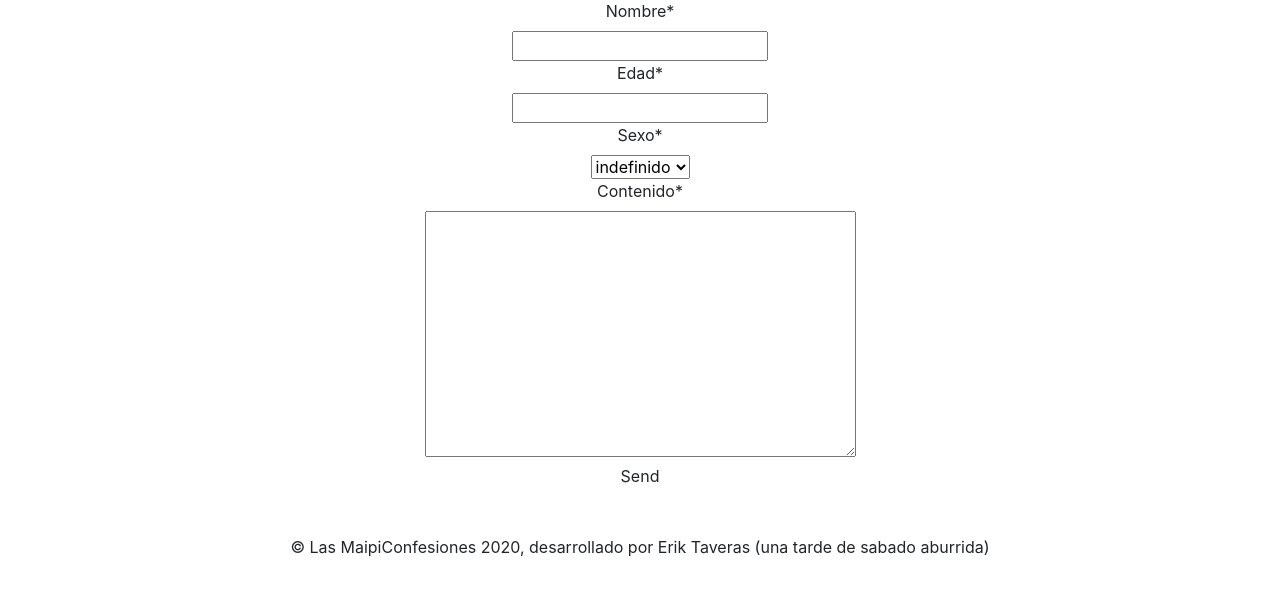
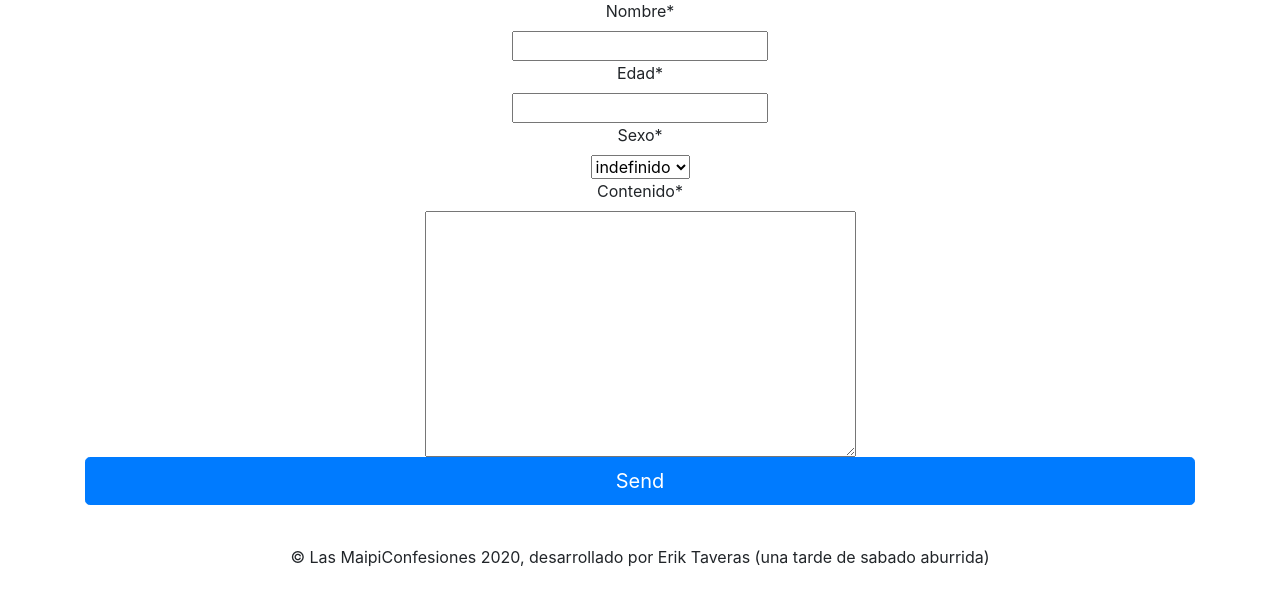
Before and after one commit to eriktaveras/confesiones, a Django app: page /confesion/agregar_confesion/ in a window 1280 px wide. Shown: the part 257-850 px from the top of the page. Before the commit the page ends 814 px from the top, so only its background shows below. Run offline with Django 3.2, Linux system fonts and the light colour scheme; some libraries are stand-ins or nearby versions.

Commit message:
algunos arreglos en el frontend

```diff
--- a/confesion/templates/agregar_confesion.html
+++ b/confesion/templates/agregar_confesion.html
@@ -9,7 +9,7 @@
     <form method="POST" class="post-form">{% csrf_token %}
         {{ form |crispy}}
 
-        <button type="submit" class="save btn btn-default">Send</button>
+        <button type="submit" class="btn btn-primary btn-lg btn-block">Send</button>
     </form>
 
 </center>
```
